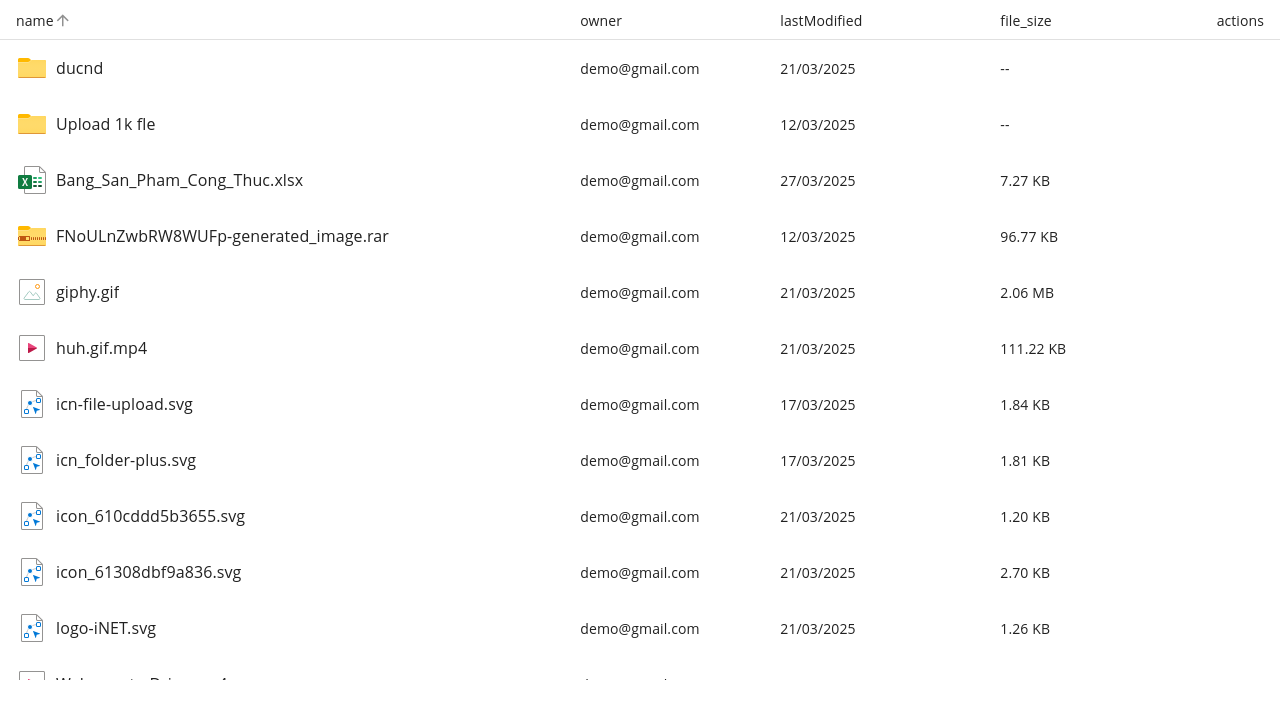
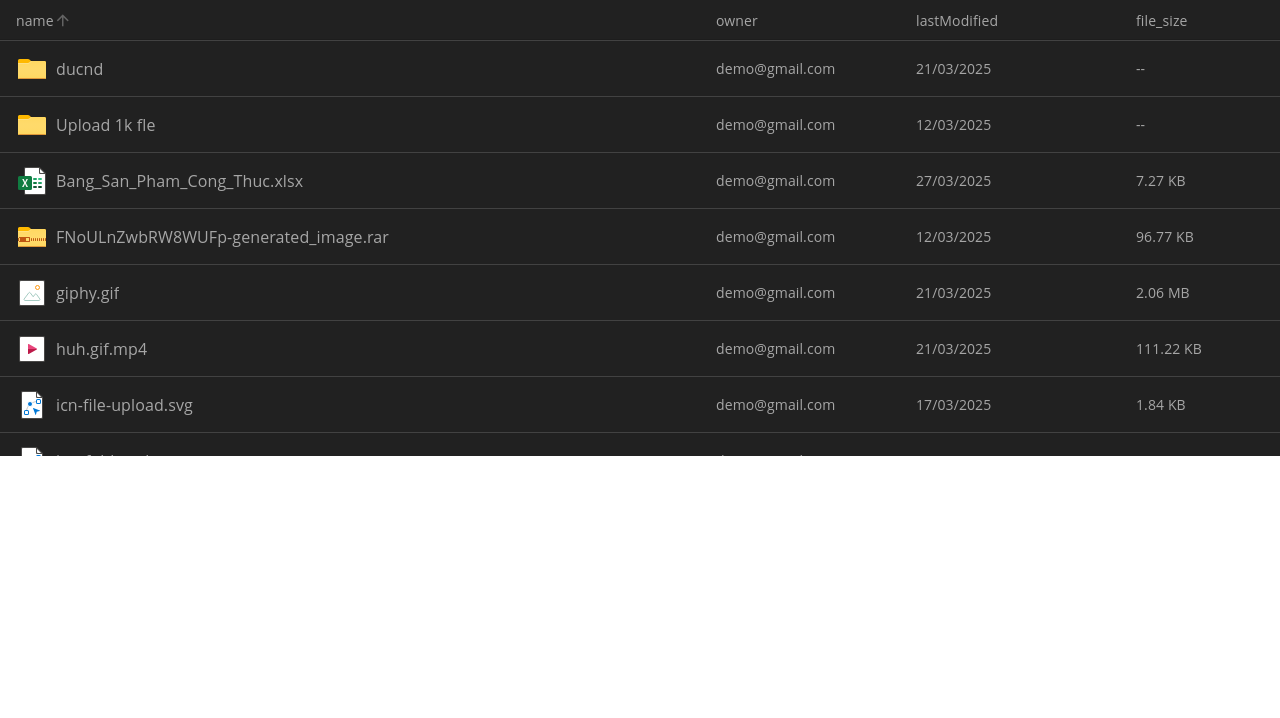
Before and after one commit to ducdev2k1/Filemanger-Vuetify, a Vue app: page / in a window 1280 px wide. Shown: the top 718 px of the page. Built offline with nearby package versions, Linux system fonts and the light colour scheme.

Commit message:
🚧 update color theme fm

```diff
--- a/src/assets/scss/base/_reset.scss
+++ b/src/assets/scss/base/_reset.scss
@@ -1,6 +1,5 @@
 // vuetify
 .v-table {
-  border-radius: 6px !important;
   background: var(--color-app-content) !important;
 
   * {
--- a/src/assets/scss/base/_variable.scss
+++ b/src/assets/scss/base/_variable.scss
@@ -1,4 +1,4 @@
-:root {
+.fm_base {
   --font-weight-normal: 400;
   --font-weight-medium: 500;
   --font-weight-semibold: 600;
@@ -33,7 +33,7 @@
   --color-black-65: #000000a6;
 }
 
-.light {
+.fm_light {
   --color-border-primary: #d3d9df;
   --color-primary-10: #eeeeee;
   --color-primary: #0a6ccb;
@@ -112,7 +112,7 @@
   --color-thead-table: #eeeeee;
 }
 
-.dark {
+.fm_dark {
   --color-border-primary: #435972;
   --color-primary: #0a6ccb;
   --color-primary-10: #223c59;
--- a/src/assets/scss/components/_c-data-table-virtual.scss
+++ b/src/assets/scss/components/_c-data-table-virtual.scss
@@ -1,9 +1,11 @@
 .c-data-table-virtual {
   background: var(--color-app-content);
-  border-radius: var(--border-radius-2xl) !important;
   height: calc(100% - 120px);
   &_wrapper {
     display: inline;
+  }
+  .v-table__wrapper {
+    border-radius: 0;
   }
   &__selected {
     background: var(--color-hover-tr-table-active) !important;
--- a/src/components/FileManager/FileManager.vue
+++ b/src/components/FileManager/FileManager.vue
@@ -12,7 +12,7 @@
   });
 
   interface IProps {
-    theme?: string;
+    theme?: 'dark' | 'light';
     titlePage?: string;
     customColumns?: IColumnFileMangerV2[];
     toolbarShowActionRight?: boolean;
@@ -78,6 +78,7 @@
 </script>
 
 <template>
+  <div class="fm_base" :class="{ fm_dark: theme === 'dark', fm_light: theme === 'light' }">
     <!--- B: Custom default toolbar --->
     <!-- <div class="relative">
     <div class="c-file-manager_toolbar">
@@ -175,4 +176,5 @@
     <!---B: ContextMenu MOBILE--->
     <!-- <ContextMenu v-if="showContextMenu" :action-context-menu-items="contextMenuOptions" /> -->
     <!---E: ContextMenu MOBILE--->
+  </div>
 </template>
--- a/src/components/FileManager/partial/ConfigFileManager.ts
+++ b/src/components/FileManager/partial/ConfigFileManager.ts
@@ -23,11 +23,4 @@ export const columnsDefault = [
     visible: true,
     width: '160',
   },
-  {
-    key: 'groupActions',
-    title: 'actions',
-    visible: true,
-    align: 'end',
-    width: 'auto',
-  },
 ];
```
Lines whose indentation alone changed are shown as unchanged.
